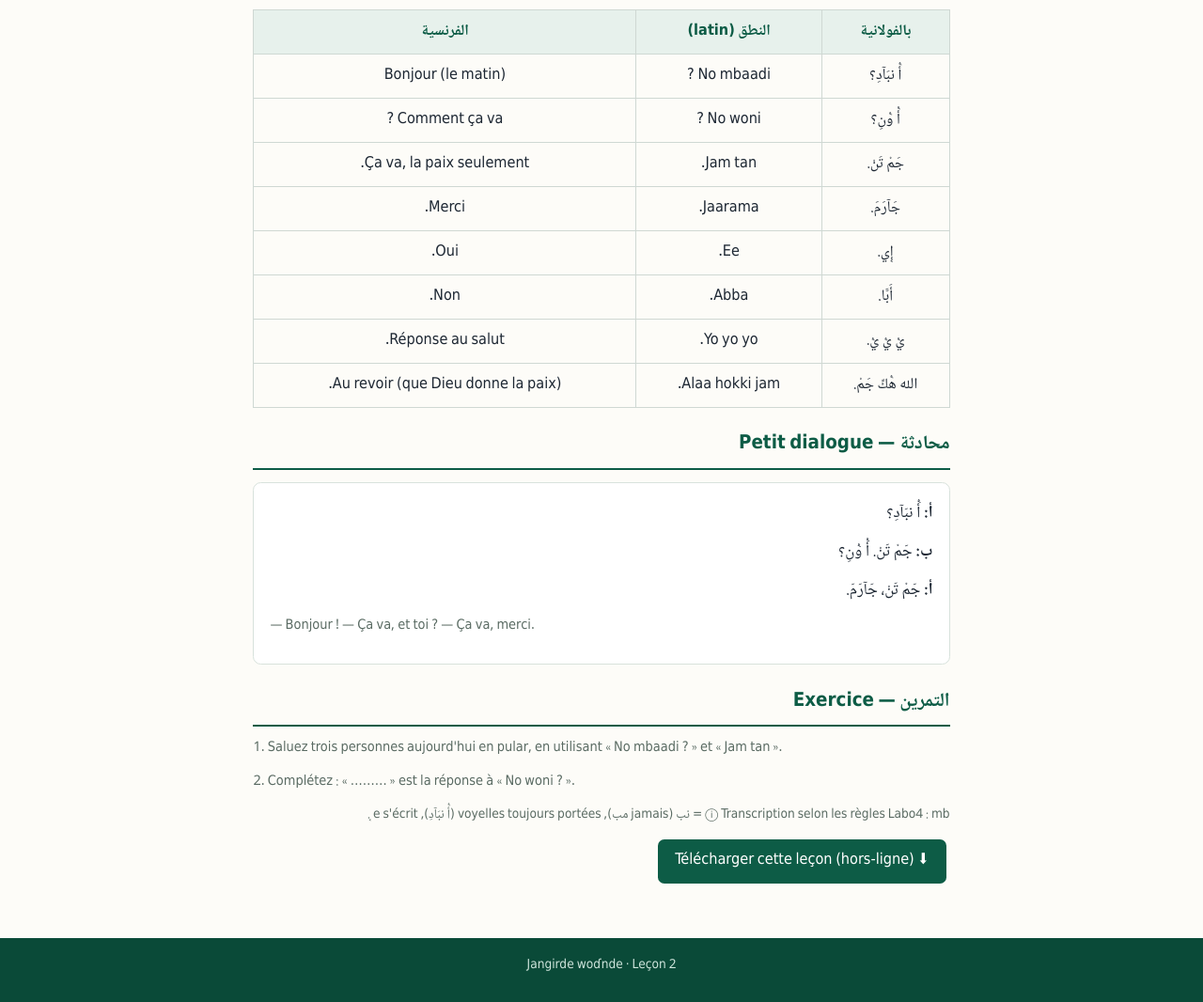
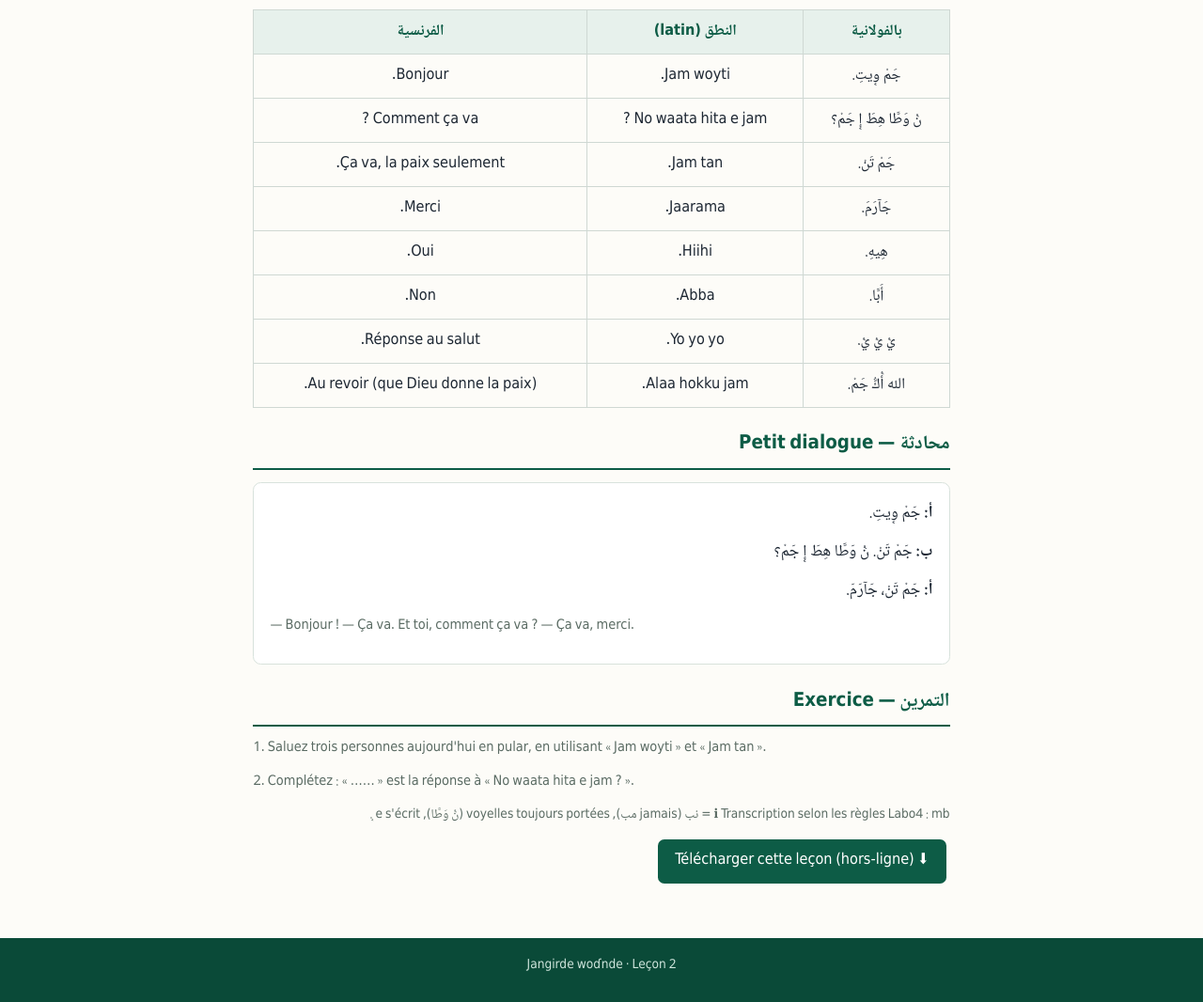
Before and after one commit to barryaichabilguis-cpu/Windin-diangen-poular-, a plain HTML site: page lecons/lecon-02.html in a window 1280 px wide. Shown: the part 355-1421 px from the top of the page at 94% size. Drawn offline with Linux system fonts and the light colour scheme.

Commit message:
Leçon 2 : corrections du concepteur — Jam woyti, No waata hita e jam, Hiihi, Alaa hokku jam
Co-authored-by: barryaichabilguis-cpu <barryaichabilguis-cpu@users.noreply.github.com>

```diff
--- a/lecons/lecon-02.html
+++ b/lecons/lecon-02.html
@@ -8,7 +8,7 @@
 </head>
 <body>
 <header>
-  <h1>الدرس الثاني — جَمْ تَنْ</h1>
+  <h1>الدْرُسُ الثَّانِي — جَمْ وࣹيتِ</h1>
   <p>Leçon 2 · Les salutations en pular</p>
 </header>
 <nav>
@@ -23,29 +23,29 @@
   <h2>عبارات أساسية — Phrases essentielles</h2>
   <table>
     <tr><th>بالفولانية</th><th>النطق (latin)</th><th>الفرنسية</th></tr>
-    <tr><td>أٝ نبَآدِ؟</td><td>No mbaadi ?</td><td>Bonjour (le matin)</td></tr>
-    <tr><td>أٝ وٝنِ؟</td><td>No woni ?</td><td>Comment ça va ?</td></tr>
+    <tr><td>جَمْ وࣹيتِ.</td><td>Jam woyti.</td><td>Bonjour.</td></tr>
+    <tr><td>نٝ وَطَّا هِطَ إࣹ جَمْ؟</td><td>No waata hita e jam ?</td><td>Comment ça va ?</td></tr>
     <tr><td>جَمْ تَنْ.</td><td>Jam tan.</td><td>Ça va, la paix seulement.</td></tr>
     <tr><td>جَآرَمَ.</td><td>Jaarama.</td><td>Merci.</td></tr>
-    <tr><td>إࣹي.</td><td>Ee.</td><td>Oui.</td></tr>
+    <tr><td>هِيهِ.</td><td>Hiihi.</td><td>Oui.</td></tr>
     <tr><td>أَبَّا.</td><td>Abba.</td><td>Non.</td></tr>
     <tr><td>يٝ يٝ يٝ.</td><td>Yo yo yo.</td><td>Réponse au salut.</td></tr>
-    <tr><td>الله هٝكِّ جَمْ.</td><td>Alaa hokki jam.</td><td>Au revoir (que Dieu donne la paix).</td></tr>
+    <tr><td>الله أٝكُّ جَمْ.</td><td>Alaa hokku jam.</td><td>Au revoir (que Dieu donne la paix).</td></tr>
   </table>
 
   <h2>محادثة — Petit dialogue</h2>
   <div class="card">
-    <p><b>أ:</b> أٝ نبَآدِ؟</p>
-    <p><b>ب:</b> جَمْ تَنْ. أٝ وٝنِ؟</p>
+    <p><b>أ:</b> جَمْ وࣹيتِ.</p>
+    <p><b>ب:</b> جَمْ تَنْ. نٝ وَطَّا هِطَ إࣹ جَمْ؟</p>
     <p><b>أ:</b> جَمْ تَنْ، جَآرَمَ.</p>
-    <p class="fr">— Bonjour ! — Ça va, et toi ? — Ça va, merci.</p>
+    <p class="fr">— Bonjour ! — Ça va. Et toi, comment ça va ? — Ça va, merci.</p>
   </div>
 
   <h2>التمرين — Exercice</h2>
-  <p class="fr">1. Saluez trois personnes aujourd'hui en pular, en utilisant « No mbaadi ? » et « Jam tan ».</p>
-  <p class="fr">2. Complétez : « ……… » est la réponse à « No woni ? ».</p>
+  <p class="fr">1. Saluez trois personnes aujourd'hui en pular, en utilisant « Jam woyti » et « Jam tan ».</p>
+  <p class="fr">2. Complétez : « …… » est la réponse à « No waata hita e jam ? ».</p>
 
-  <p class="small">ⓘ Transcription selon les règles Labo4 : mb = نب (jamais مب), voyelles toujours portées (أٝ نبَآدِ), e s'écrit ࣹ.</p>
+  <p class="small">ℹ Transcription selon les règles Labo4 : mb = نب (jamais مب), voyelles toujours portées (نٝ وَطَّا), e s'écrit ࣹ.</p>
   <a class="btn" href="lecon-02.html" download>⬇ Télécharger cette leçon (hors-ligne)</a>
 </main>
 <footer><p>Jangirde woɗnde · Leçon 2</p></footer>
```
